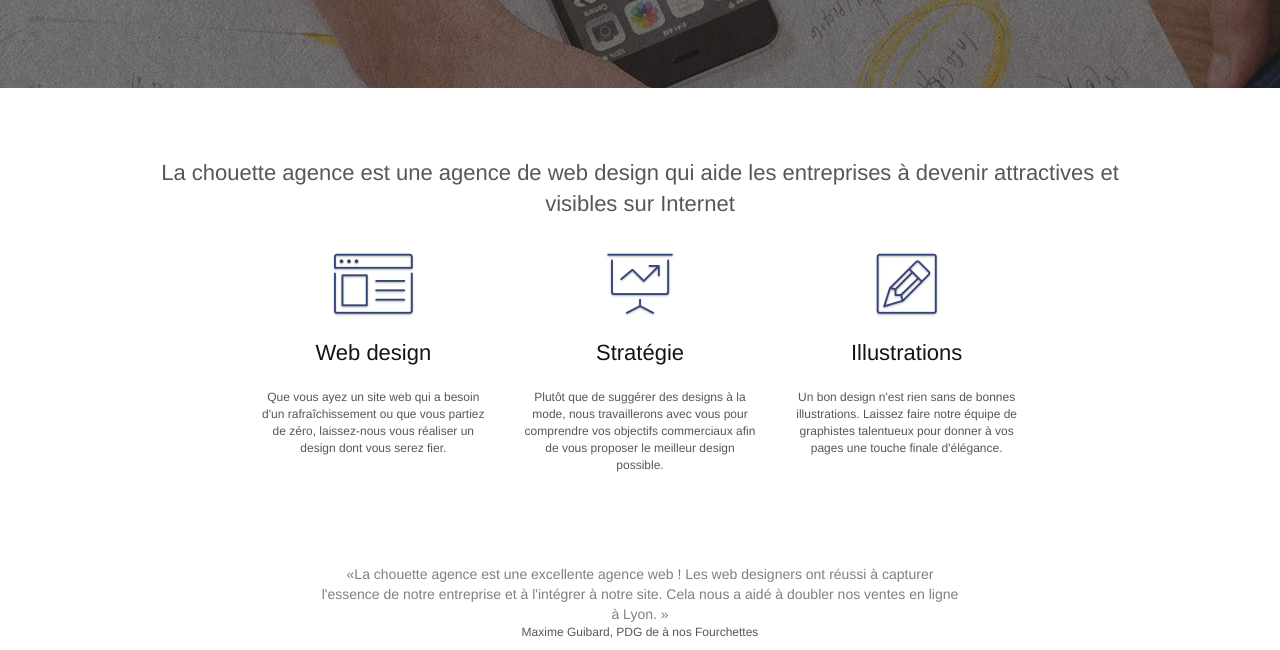
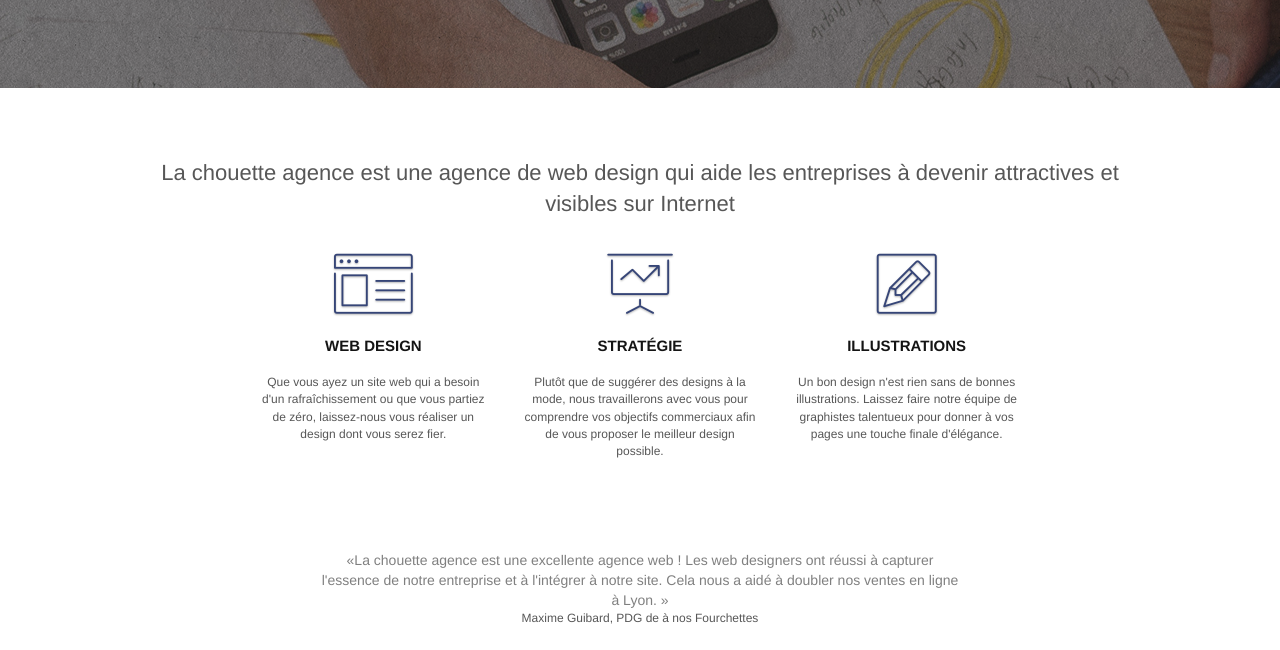
Before and after one commit to Mame-dev/MameSeynabouDIAGNE_4_23072021, a plain HTML site: page index.html in a window 1280 px wide. Shown: the part 447-1097 px from the top of the page. Drawn offline with Linux system fonts and the light colour scheme.

Commit message:
Modification structuration des titres

```diff
--- a/index.html
+++ b/index.html
@@ -87,9 +87,9 @@
 						<div class="text-center">
 							<span class="et-icon-browser sm-shadow icon-dark-slate-blue icons icon-lg"></span>
 						</div>
-						<h2 class="mg-md text-center">
+						<h3 class="mg-md text-center">
 							Web design
-						</h2>
+						</h3>
 						<p class="text-center ">
 							Que vous ayez un site web qui a besoin d'un rafraîchissement ou que vous partiez de
 							zéro, laissez-nous vous réaliser un design dont vous serez fier.
@@ -99,9 +99,9 @@
 						<div class="text-center">
 							<span class="et-icon-presentation sm-shadow icon-dark-slate-blue icons icon-lg"></span>
 						</div>
-						<h2 class="mg-md text-center">
+						<h3 class="mg-md text-center">
 							Stratégie
-						</h2>
+						</h3>
 						<p class="text-center ">
 							Plutôt que de suggérer des designs à la mode, nous travaillerons avec vous pour comprendre
 							vos objectifs commerciaux afin de vous proposer le meilleur design possible.<br>
@@ -111,9 +111,9 @@
 						<div class="text-center">
 							<span class="et-icon-edit sm-shadow icon-dark-slate-blue icons icon-lg"></span>
 						</div>
-						<h2 class="mg-md text-center">
+						<h3 class="mg-md text-center">
 							Illustrations
-						</h2>
+						</h3>
 						<p class="text-center ">
 							Un bon design n'est rien sans de bonnes illustrations. Laissez faire notre équipe de
 							graphistes talentueux pour donner à vos pages une touche finale d'élégance.
```
